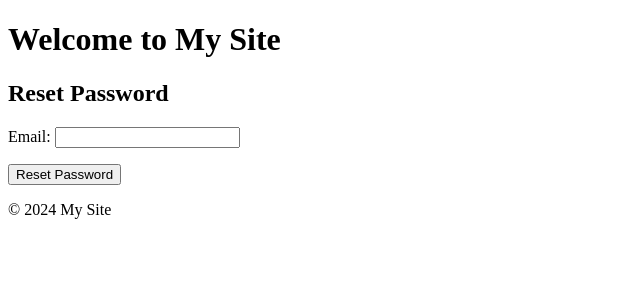
After one commit to CS2340-Team-36/atlanta_food_finder, a Django app: page /accounts/password_reset/ in a window 1280 px wide. The commit adds this page. Shown: the top 300 px of the page, without its empty margins (0-640 px from the left). Run offline with Django 5.2, Linux system fonts and the light colour scheme.

Commit message:
tried implementing reset password, cant get my own template to work though

```diff
--- /dev/null
+++ b/user_accounts/templates/registration/password_reset_complete.html
@@ -0,0 +1,6 @@
+{% extends "user_accounts/base_generic.html" %}
+
+{% block content %}
+  <h2>Password Reset Complete</h2>
+  <p>Your password has been reset successfully! You can now log in with your new password.</p>
+{% endblock %}
--- /dev/null
+++ b/user_accounts/templates/registration/password_reset_done.html
@@ -0,0 +1,6 @@
+{% extends "user_accounts/base_generic.html" %}
+
+{% block content %}
+  <h2>Password Reset Email Sent</h2>
+  <p>We've emailed you instructions for setting your password.</p>
+{% endblock %}
--- /dev/null
+++ b/user_accounts/templates/registration/password_reset_form.html
@@ -0,0 +1,10 @@
+{% extends "user_accounts/base_generic.html" %}
+
+{% block content %}
+  <h2>Reset Password</h2>
+  <form method="POST">
+    {% csrf_token %}
+    {{ form.as_p }}
+    <button type="submit">Reset Password</button>
+  </form>
+{% endblock %}
--- a/user_accounts/templates/user_accounts/login.html
+++ b/user_accounts/templates/user_accounts/login.html
@@ -8,6 +8,8 @@
         <button type="submit">Login</button>
     </form>
     <p>Don't have an account? <a href="{% url 'register' %}">Register here</a></p>
-    <a href="{% url 'register' %}">
-    </a>
+
+
+    <p><a href="{% url 'password_reset' %}">Forgot your password?</a></p>
+
 {% endblock %}
--- a/user_accounts/urls.py
+++ b/user_accounts/urls.py
@@ -1,10 +1,15 @@
 from django.urls import path
 from . import views
+from django.contrib.auth import views as auth_views
 
 urlpatterns = [
     path('register/', views.register, name='register'),
     path('login/', views.login_view, name='login'),
     path('logout/', views.logout_view, name='logout'),
     path('home/', views.home, name='home'),
+    path('password_reset/', auth_views.PasswordResetView.as_view(), name='password_reset'),
+    path('password_reset/done/', auth_views.PasswordResetDoneView.as_view(), name='password_reset_done'),
+    path('reset/<uidb64>/<token>/', auth_views.PasswordResetConfirmView.as_view(), name='password_reset_confirm'),
+    path('reset/done/', auth_views.PasswordResetCompleteView.as_view(), name='password_reset_complete'),
 
 ]
```
Also changed, not shown: atlanta_food_finder/settings.py (+7 -1 lines), user_accounts/templates/registration/password_reset_confirm.html (added, +10 -0 lines).
